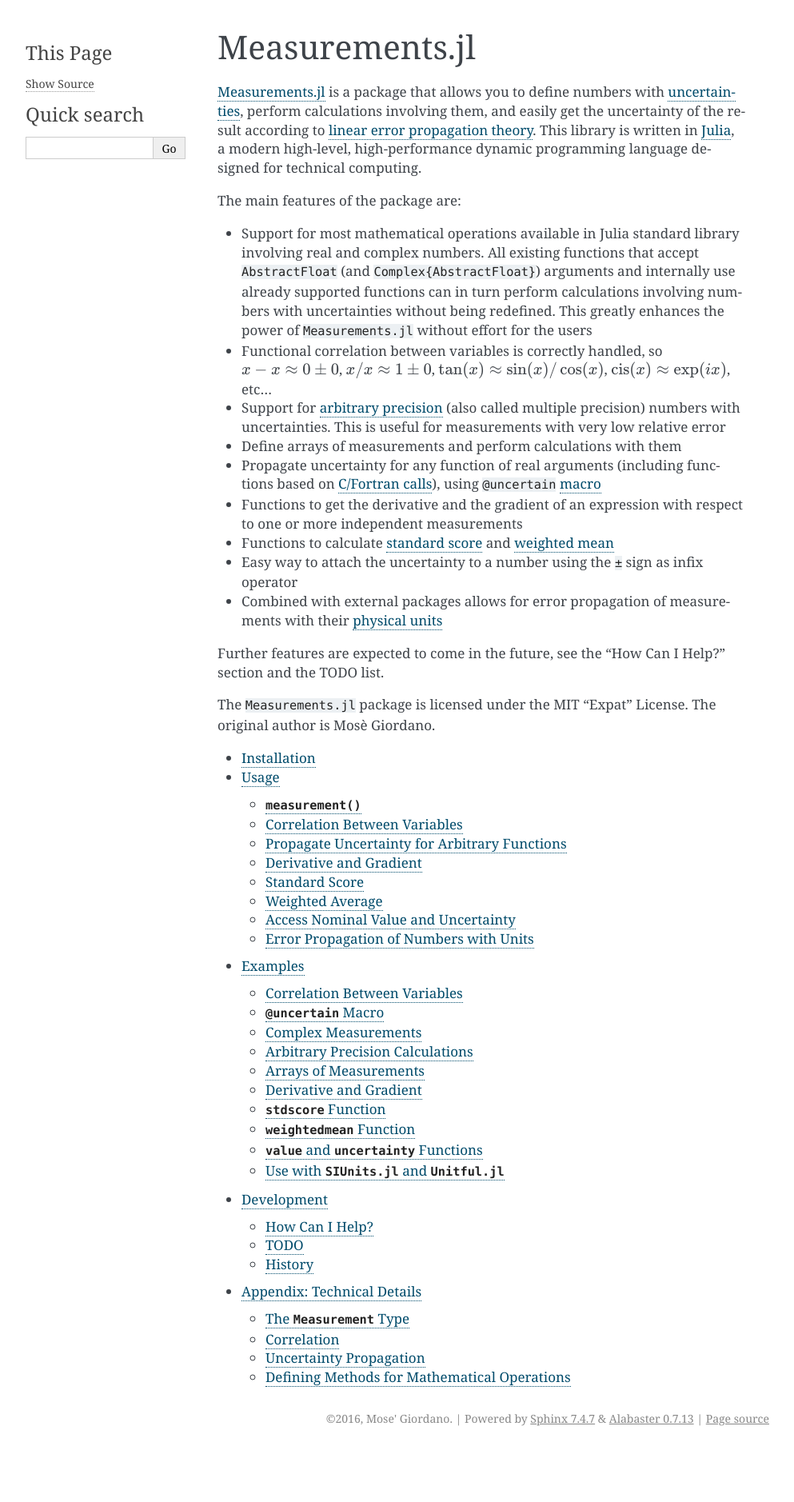
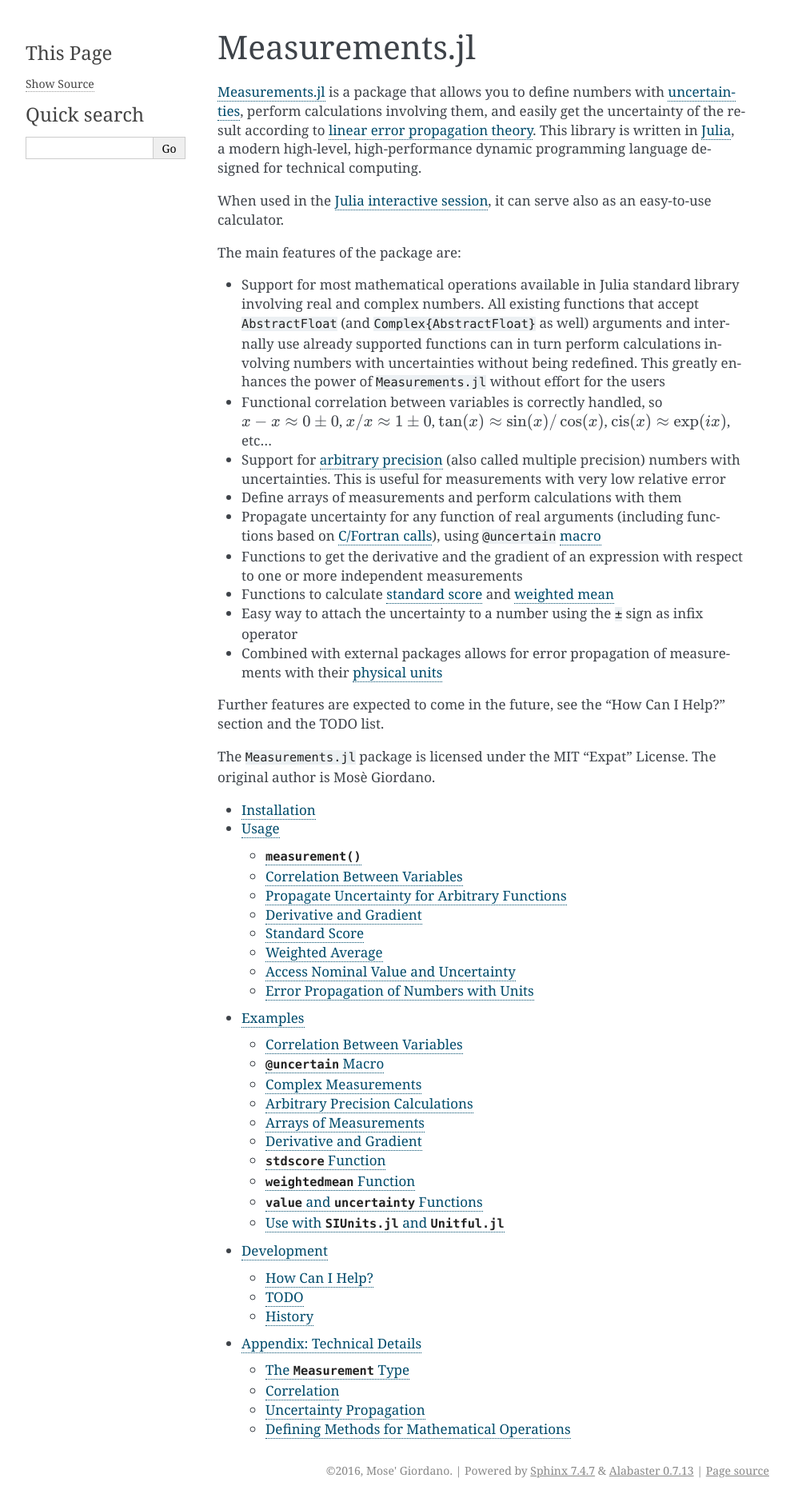
Before and after one commit to JuliaPhysics/Measurements.jl, a Sphinx documentation site: the page built from docs/index.rst, in a window 1280 px wide. Shown: the whole page at 80% size, without its empty margins (148-1141 px from the left). Built offline with Sphinx 7.4.7, drawn with Linux system fonts in a browser that asks for light colours; before the commit the page ends 1813 px from its top, so only the background shows below that.

Commit message:
Minor changes to documentation

```diff
--- a/docs/examples.rst
+++ b/docs/examples.rst
@@ -344,7 +344,7 @@ measurements.
 
    .. code-block:: julia
 
-       vecnorm(Measurements.gradient(w, [x, y]).*[a.err for a in (x,y)])
+       vecnorm(Measurements.gradient(w, [x, y]) .* uncertainty([x, y]))
        # => 52.41813324207829
 
 ``stdscore`` Function
--- a/docs/index.rst
+++ b/docs/index.rst
@@ -10,14 +10,18 @@ involving them, and easily get the uncertainty of the result according to
 written in `Julia <http://julialang.org/>`__, a modern high-level,
 high-performance dynamic programming language designed for technical computing.
 
+When used in the `Julia interactive session
+<http://docs.julialang.org/en/stable/manual/getting-started/>`__, it can serve
+also as an easy-to-use calculator.
+
 The main features of the package are:
 
 - Support for most mathematical operations available in Julia standard library
   involving real and complex numbers. All existing functions that accept
-  ``AbstractFloat`` (and ``Complex{AbstractFloat}``) arguments and internally
-  use already supported functions can in turn perform calculations involving
-  numbers with uncertainties without being redefined. This greatly enhances the
-  power of ``Measurements.jl`` without effort for the users
+  ``AbstractFloat`` (and ``Complex{AbstractFloat}`` as well) arguments and
+  internally use already supported functions can in turn perform calculations
+  involving numbers with uncertainties without being redefined. This greatly
+  enhances the power of ``Measurements.jl`` without effort for the users
 - Functional correlation between variables is correctly handled, so :math:`x - x
   \approx 0 \pm 0`, :math:`x/x \approx 1 \pm 0`, :math:`\tan(x) \approx
   \sin(x)/\cos(x)`, :math:`\mathrm{cis}(x) \approx \exp(ix)`, etc...
```
Also changed, not shown: README.md (+8 -4 lines), 2 other files.
